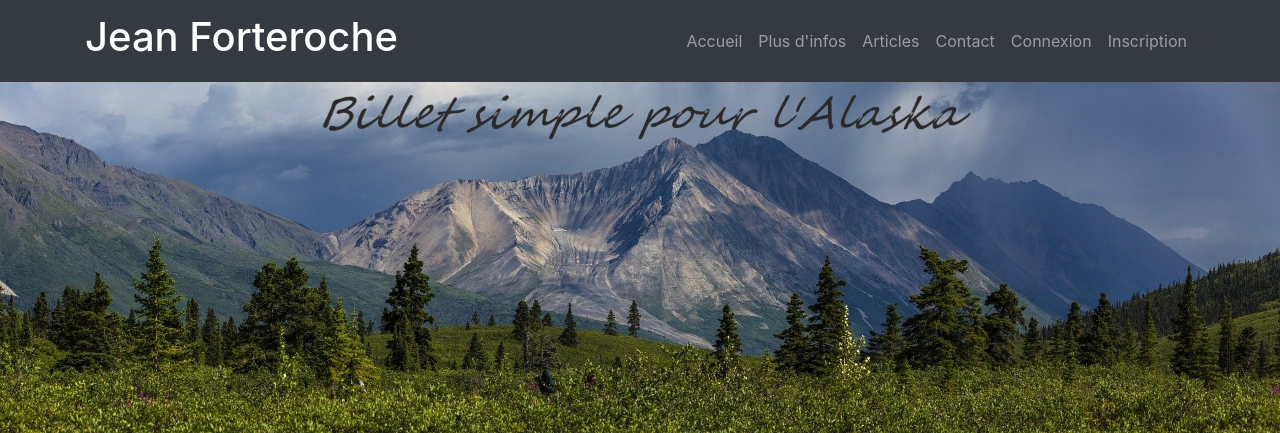
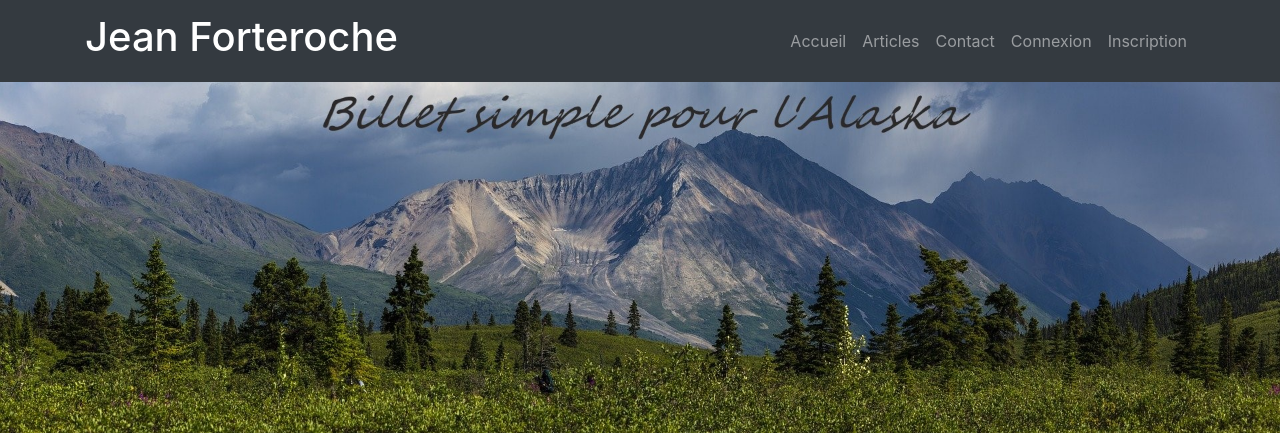
Before and after one commit to Matt-DWAPS/blogphp, a PHP site: page /View/gabarit.php in a window 1280 px wide. Shown: the top 433 px of the page. Run offline with PHP 8.4, Linux system fonts and the light colour scheme; the template is opened without the code that fills it, so the values that code supplies are empty.

Commit message:
Fix DELETE_PLUS_INFOS:  - Suppression de l'onglet "Plus d'infos" dans le menu

```diff
--- a/View/gabarit.php
+++ b/View/gabarit.php
@@ -38,9 +38,6 @@
         <ul class="navbar-nav ml-auto">
             <li class="nav-item">
                 <a class="nav-link" href="/Home">Accueil</a>
-            </li>
-            <li class="nav-item">
-                <a class="nav-link" href="/home/about">Plus d'infos</a>
             </li>
             <li class="nav-item">
                 <a class="nav-link" href="/articles">Articles</a>
```
